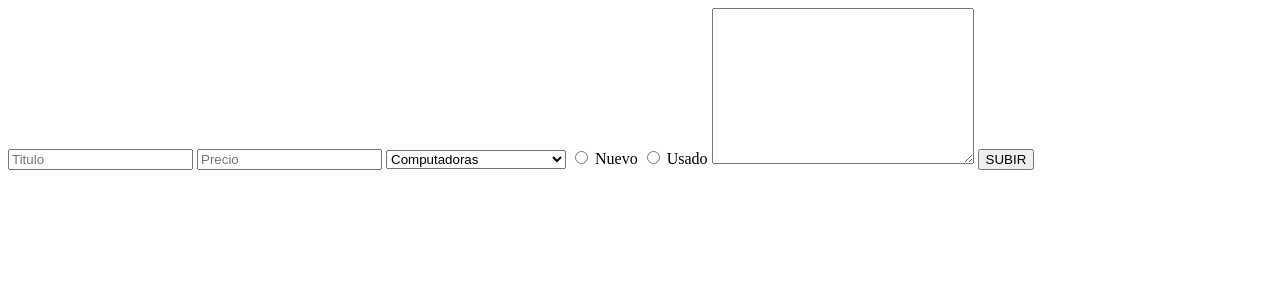
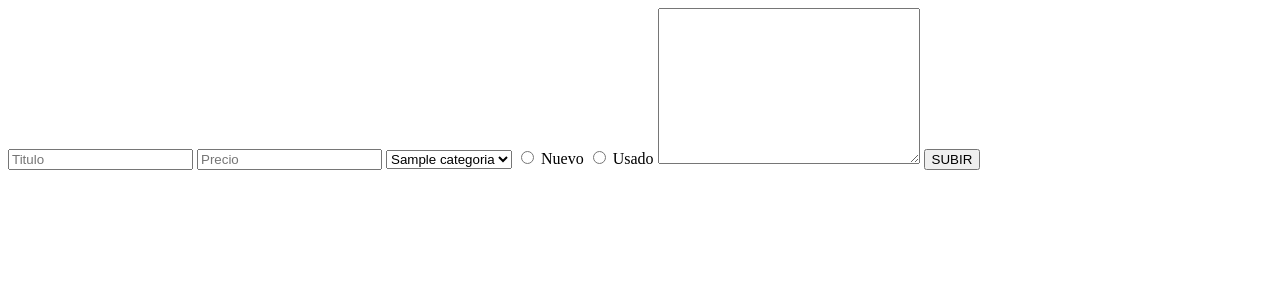
Before and after one commit to noesrichardplus/mercaduta, a Flask app: template mercaduta/mercado/templates/crear_oferta.html in a window 1280 px wide. Shown: the top 300 px of the page. Run offline with Flask 2, Linux system fonts and the light colour scheme; the template is opened without the code that fills it: most values are stand-ins (such as "Sample title", 1, 10 or a date in 2020).

Commit message:
For para las categorias en subir una

```diff
--- a/mercaduta/mercado/templates/crear_oferta.html
+++ b/mercaduta/mercado/templates/crear_oferta.html
@@ -11,11 +11,9 @@
         <input name = "titulo" type="text" placeholder="Titulo">
         <input name = "precio" type="text" placeholder="Precio">
         <select name="categoria" >
-            <option value="Computadoras">Computadoras</option>
-            <option value="Celulares">Celulares</option>
-            <option value="Componentes electronicos">Componentes electronicos</option>
-            <option value="Vehiculos">Vehiculos</option>
-            <option value="Otros">Otros</option>
+            {% for categoria in categorias %}
+            <option value="{{ categoria['id_categoria'] }}">{{ categoria['nom_categoria'] }}</option>
+            {% endfor %}
         </select>
         <input type="radio" name="condicion" id="nuevo" value="1">
         <label for="nuevo">Nuevo</label>
```
